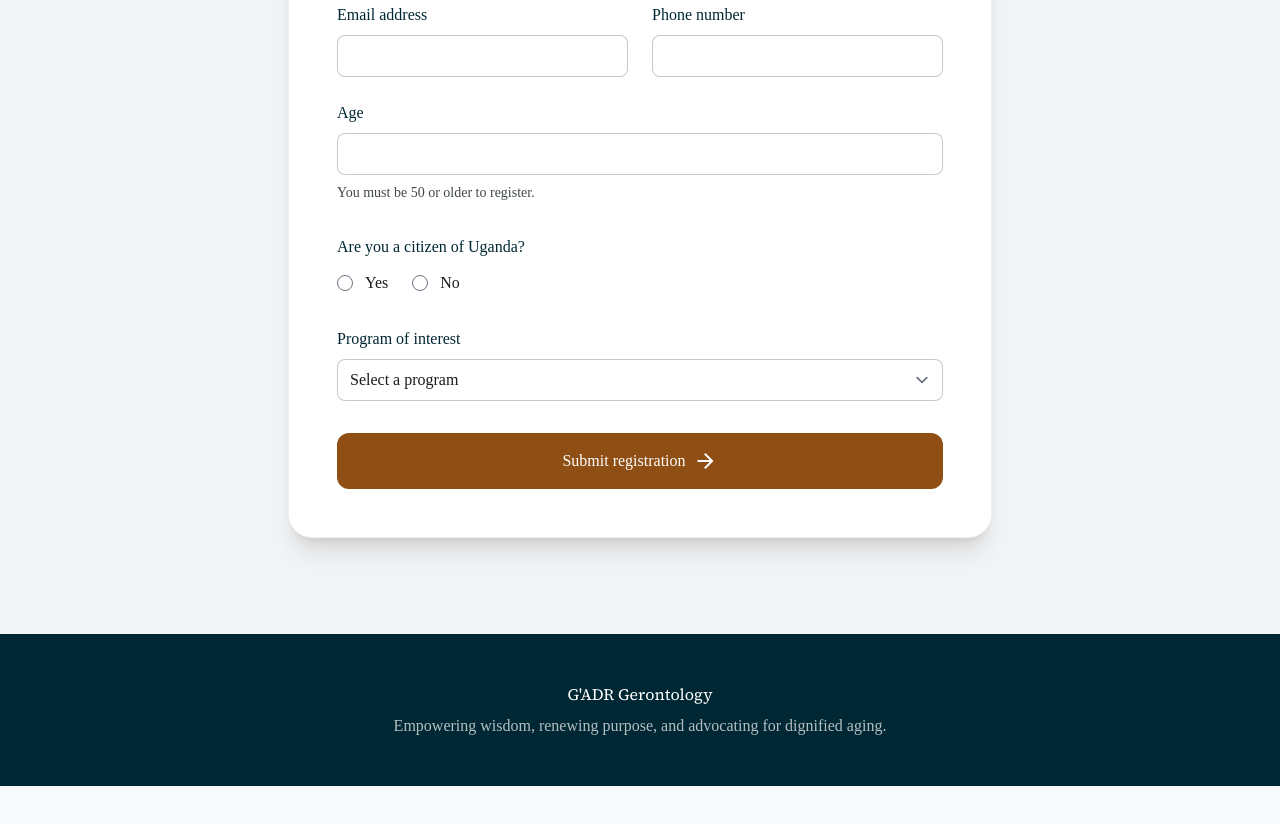
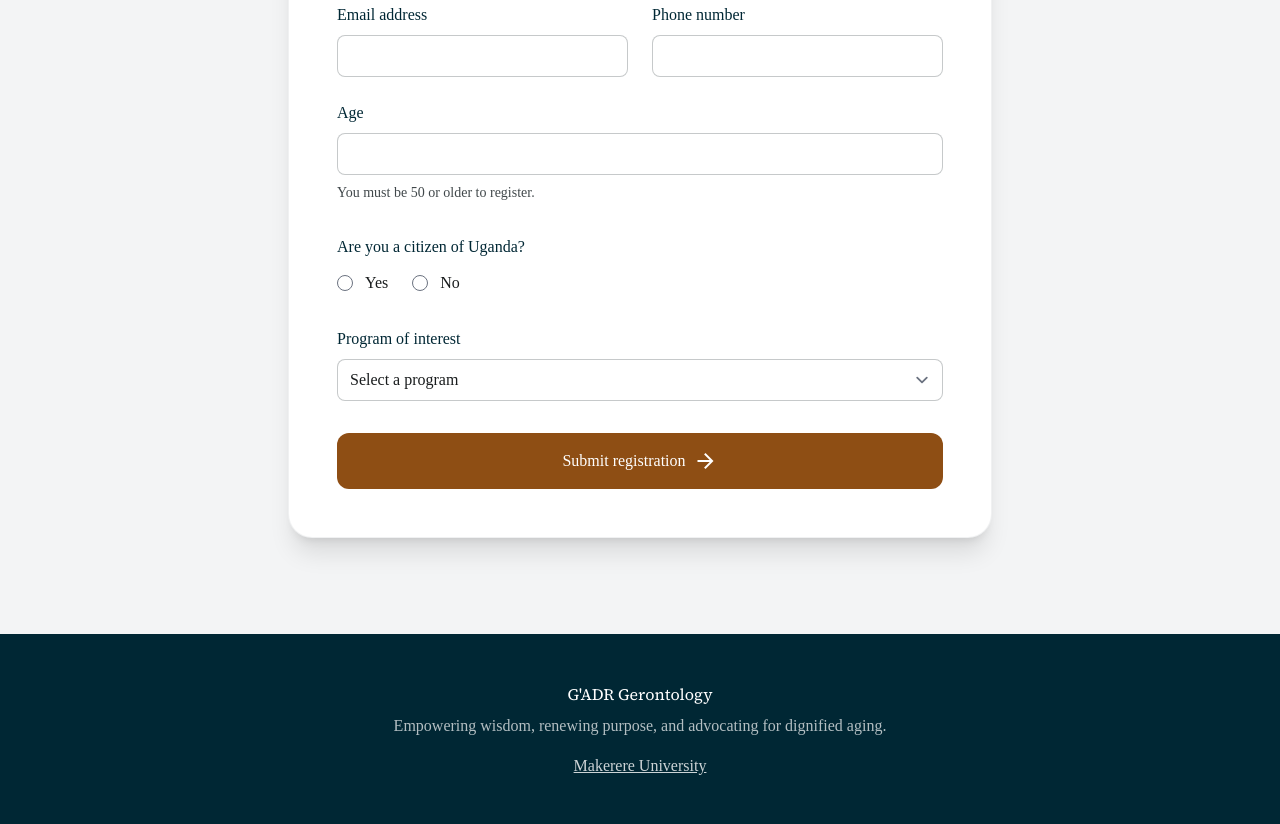
Before and after one commit to Philly-Jovey/gero, a plain HTML site: page registration.html in a window 1280 px wide. Shown: the part 952-1776 px from the top of the page. Before the commit the page ends 1738 px from the top, so only its background shows below. Drawn offline with nearby package versions, Linux system fonts and the light colour scheme; a web font is replaced by a local one.

Commit message:
Add files via upload

```diff
--- a/registration.html
+++ b/registration.html
@@ -122,6 +122,7 @@
       <div class="max-w-container-max mx-auto px-margin-mobile md:px-gutter text-center">
         <p class="font-headline-md">G'ADR Gerontology</p>
         <p class="mt-2 text-white/70">Empowering wisdom, renewing purpose, and advocating for dignified aging.</p>
+        <a class="inline-block mt-4 text-white/80 hover:text-white underline transition-all" href="https://www.mak.ac.ug/" target="_blank" rel="noopener noreferrer">Makerere University</a>
       </div>
     </footer>
   </body>
```
